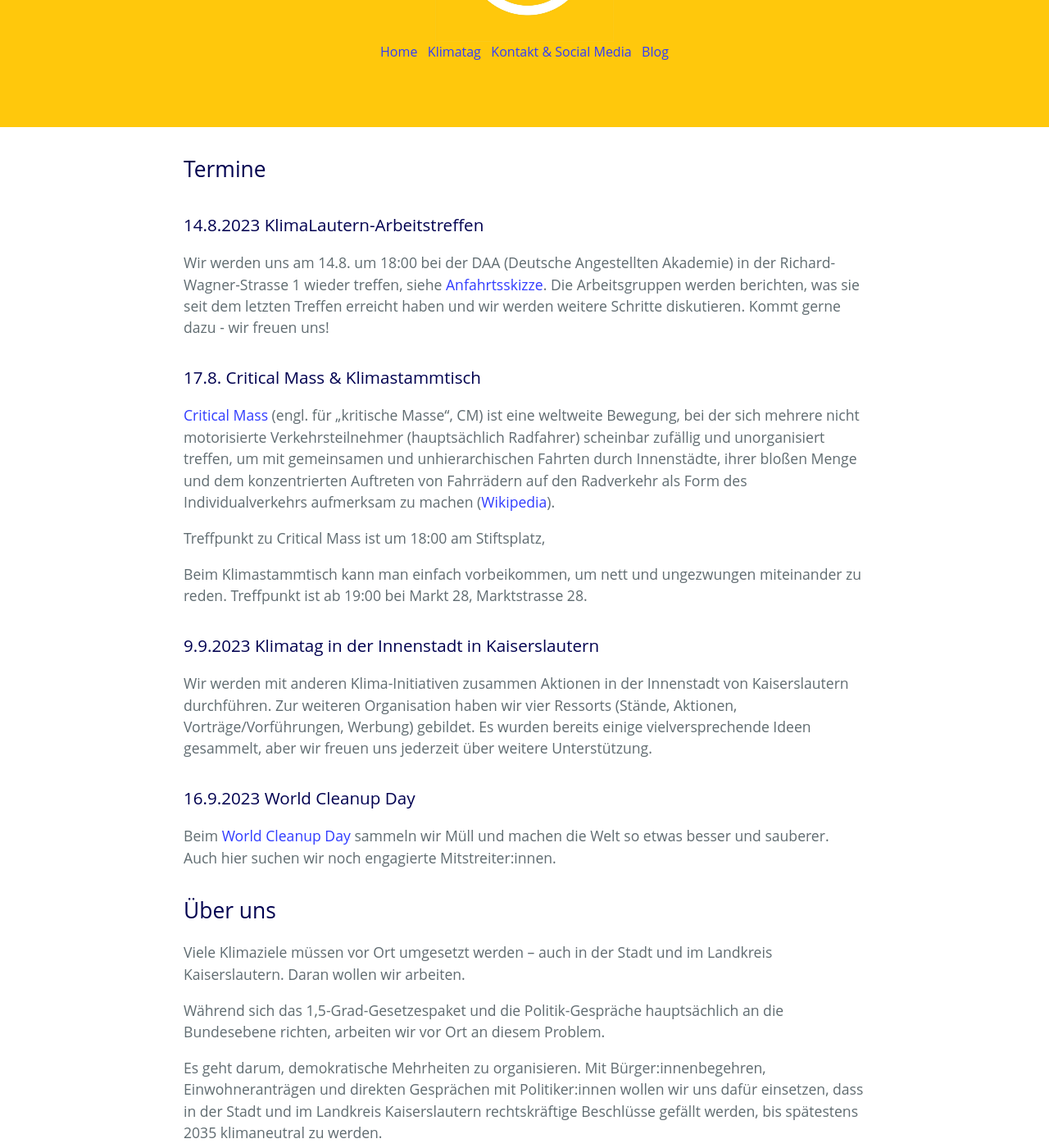
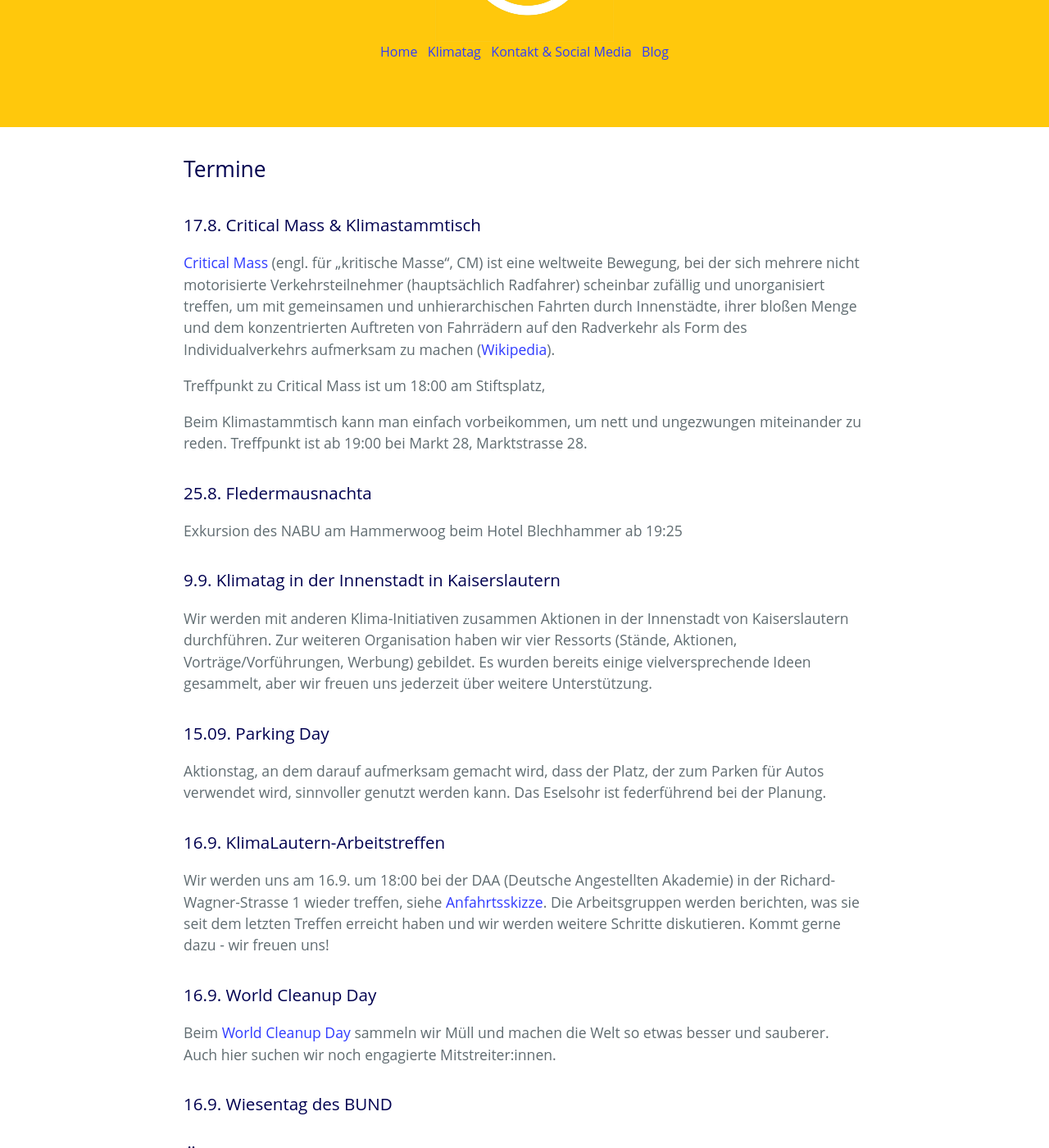
Before and after one commit to klimalautern/klimalautern.github.io, a Jekyll site: the page built from index.md, in a window 1280 px wide and 1400 px high, scrolled down 481 px. Shown: the whole window at 82% size. Built offline with Jekyll 4.4.1, drawn with Linux system fonts in a browser that asks for light colours; our own code applies the rules of GitHub Pages for plain Markdown files; a script that is not in the unit is left out.

Commit message:
Termine aktualisiert

```diff
--- a/index.md
+++ b/index.md
@@ -5,16 +5,6 @@ description: Stadt und Landkreis Kaiserslautern klimaneutral!
 ---
 
 # Termine
-
-### 14.8.2023 KlimaLautern-Arbeitstreffen
-
-Wir werden uns am 14.8. um 18:00 bei der DAA (Deutsche Angestellten
-Akademie) in der Richard-Wagner-Strasse 1
-wieder treffen, siehe
-[Anfahrtsskizze](https://daa-kaiserslautern.de/fileadmin/Standorte/daa-kaiserslautern/Kaiserlautern_Richard-Wagner-Strasse.pdf).
-Die Arbeitsgruppen werden berichten, was sie seit dem
-letzten Treffen erreicht haben und wir werden weitere Schritte
-diskutieren. Kommt gerne dazu - wir freuen uns!
 
 ### 17.8. Critical Mass & Klimastammtisch
 
@@ -33,8 +23,11 @@ Beim Klimastammtisch kann man einfach vorbeikommen, um nett und
 ungezwungen miteinander zu reden. Treffpunkt ist ab 19:00 bei
 Markt 28, Marktstrasse 28.
 
+### 25.8.  Fledermausnachta
 
-### 9.9.2023 Klimatag in der Innenstadt in Kaiserslautern
+Exkursion des NABU am Hammerwoog beim Hotel Blechhammer ab 19:25
+
+### 9.9. Klimatag in der Innenstadt in Kaiserslautern
 
 Wir werden mit anderen Klima-Initiativen zusammen Aktionen in der
 Innenstadt von Kaiserslautern durchführen. Zur weiteren Organisation
@@ -42,11 +35,29 @@ haben wir vier Ressorts (Stände, Aktionen, Vorträge/Vorführungen,
 Werbung) gebildet. Es wurden bereits einige vielversprechende Ideen
 gesammelt, aber wir freuen uns jederzeit über weitere Unterstützung.
 
-### 16.9.2023 World Cleanup Day
+### 15.09. Parking Day
+
+Aktionstag, an dem darauf aufmerksam gemacht wird, dass der Platz, der
+zum Parken für Autos verwendet wird, sinnvoller genutzt werden
+kann. Das Eselsohr ist federführend bei der Planung.
+
+### 16.9. KlimaLautern-Arbeitstreffen
+
+Wir werden uns am 16.9. um 18:00 bei der DAA (Deutsche Angestellten
+Akademie) in der Richard-Wagner-Strasse 1
+wieder treffen, siehe
+[Anfahrtsskizze](https://daa-kaiserslautern.de/fileadmin/Standorte/daa-kaiserslautern/Kaiserlautern_Richard-Wagner-Strasse.pdf).
+Die Arbeitsgruppen werden berichten, was sie seit dem
+letzten Treffen erreicht haben und wir werden weitere Schritte
+diskutieren. Kommt gerne dazu - wir freuen uns!
+
+### 16.9. World Cleanup Day
 
 Beim [World Cleanup Day](https://worldcleanupday.de/) sammeln wir Müll
 und machen die Welt so etwas besser und sauberer. Auch hier suchen wir
 noch engagierte Mitstreiter:innen.
+
+### 16.9. Wiesentag des BUND
 
 ## Über uns
 
```
